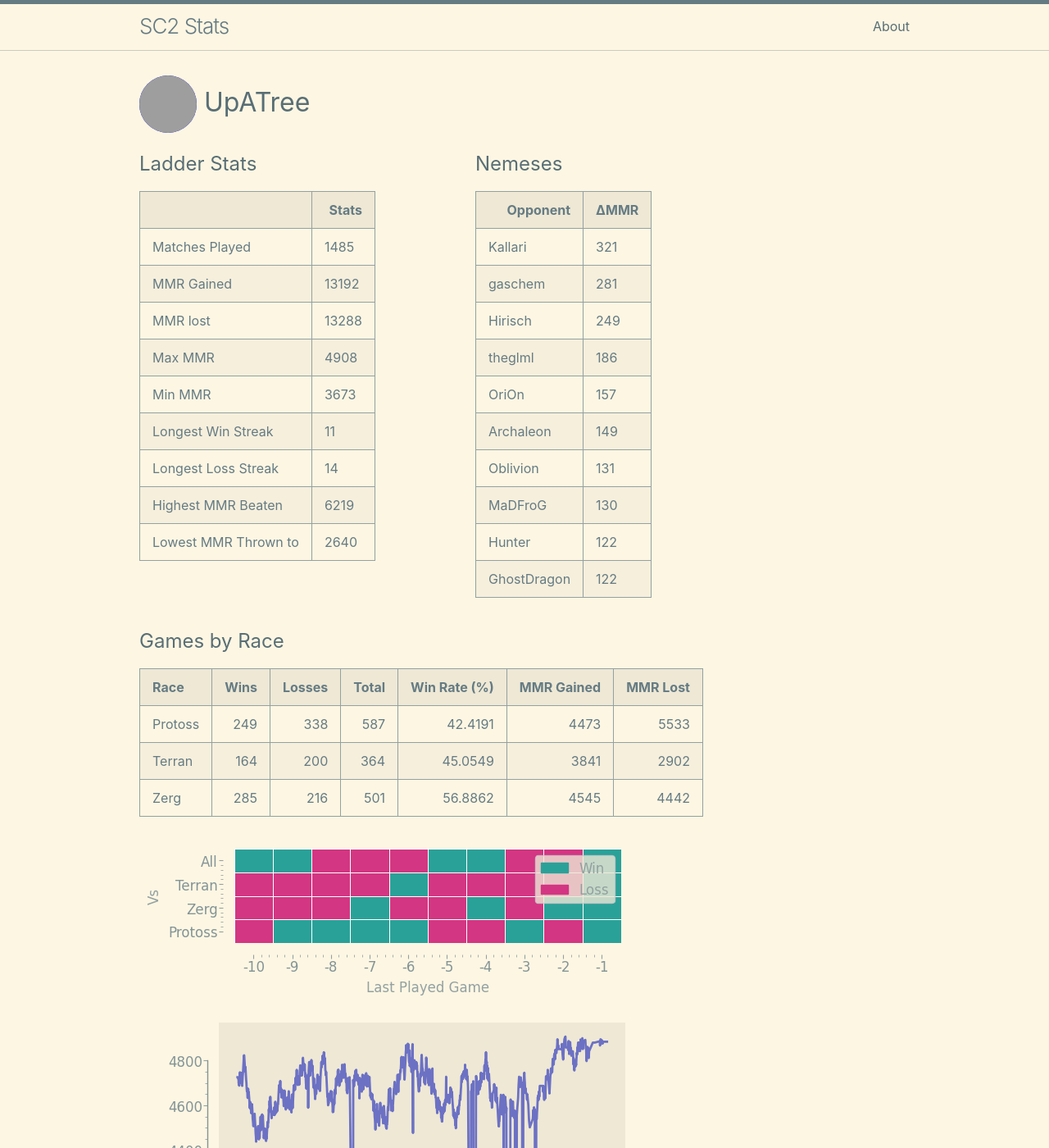
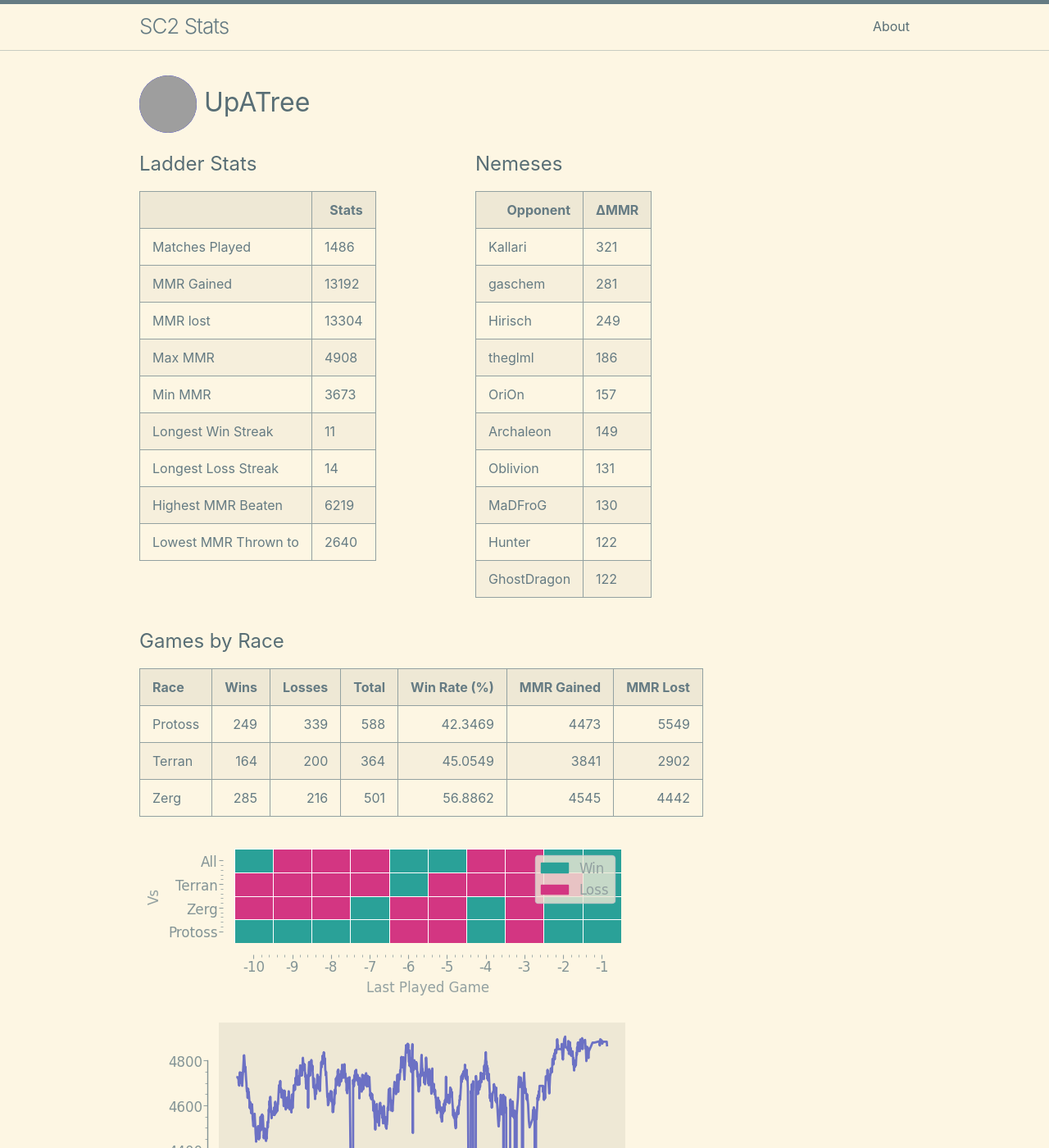
Before and after one commit to kylermurphy/UpATree, a Jekyll site: the page built from docs/index.md, in a window 1280 px wide and 1400 px high. Shown: the whole window at 82% size. Built offline with Jekyll 4.4.1, drawn with Linux system fonts in a browser that asks for light colours; grey boxes are pictures that could not be loaded.

Commit message:
running on push

```diff
--- a/docs/index.md
+++ b/docs/index.md
@@ -18,7 +18,7 @@ layout: home
   <tbody>
     <tr>
       <td>Matches Played</td>
-      <td>1485</td>
+      <td>1486</td>
     </tr>
     <tr>
       <td>MMR Gained</td>
@@ -26,7 +26,7 @@ layout: home
     </tr>
     <tr>
       <td>MMR lost</td>
-      <td>13288</td>
+      <td>13304</td>
     </tr>
     <tr>
       <td>Max MMR</td>
@@ -114,7 +114,7 @@ layout: home
 
 | Race    |   Wins |   Losses |   Total |   Win Rate (%) |   MMR Gained |   MMR Lost |
 |:--------|-------:|---------:|--------:|---------------:|-------------:|-----------:|
-| Protoss |    249 |      338 |     587 |        42.4191 |         4473 |       5533 |
+| Protoss |    249 |      339 |     588 |        42.3469 |         4473 |       5549 |
 | Terran  |    164 |      200 |     364 |        45.0549 |         3841 |       2902 |
 | Zerg    |    285 |      216 |     501 |        56.8862 |         4545 |       4442 |
 
--- a/log.txt
+++ b/log.txt
@@ -660,3 +660,4 @@ Writing a log file 2025-03-25 17:47:59.
 Writing a log file 2025-03-25 18:32:07.
 Writing a log file 2025-03-25 18:52:21.
 Writing a log file 2025-03-25 19:18:38.
+Writing a log file 2025-03-25 19:31:23.
```
Also changed, not shown: docs/assets/MMR.png, docs/assets/daily.png, docs/assets/gm_hist.png, docs/assets/r_wrt.png, 1 other file.
